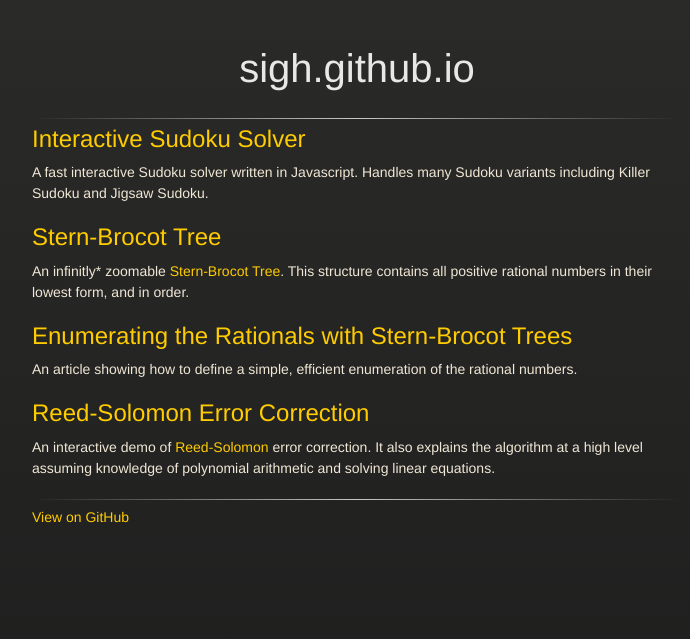
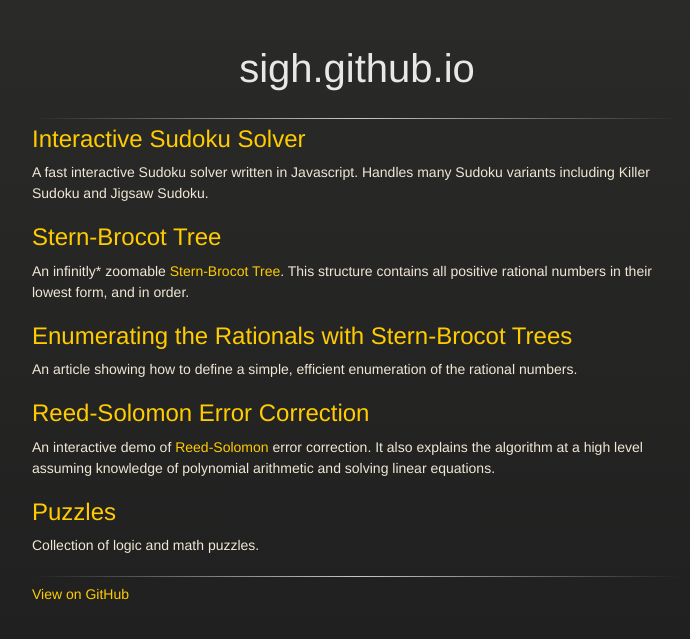
Before and after one commit to sigh/sigh.github.io, a Jekyll site: the page built from index.md, in a window 1280 px wide. Shown: the top 639 px of the page, without its empty margins (283-973 px from the left). Built offline with Jekyll 4.4.1, drawn with Linux system fonts in a browser that asks for light colours.

Commit message:
Add link to puzzles repo.

```diff
--- a/index.md
+++ b/index.md
@@ -3,7 +3,7 @@ layout: default
 title: sigh.github.io
 ---
 
-## [Interactive Sudoku Solver](http://sigh.github.io/Interactive-Sudoku-Solver)
+## [Interactive Sudoku Solver](https://sigh.github.io/Interactive-Sudoku-Solver)
 
 A fast interactive Sudoku solver written in Javascript.
 Handles many Sudoku variants including Killer Sudoku and Jigsaw Sudoku.
@@ -20,10 +20,14 @@ and in order.
 An article showing how to define a simple, efficient enumeration of the rational
 numbers.
 
-## [Reed-Solomon Error Correction](http://sigh.github.io/reed-solomon)
+## [Reed-Solomon Error Correction](https://sigh.github.io/reed-solomon)
 
 An interactive demo of
 [Reed-Solomon](https://en.wikipedia.org/wiki/Reed%E2%80%93Solomon_error_correction)
 error correction.
 It also explains the algorithm at a high level assuming knowledge of polynomial
 arithmetic and solving linear equations.
+
+## [Puzzles](https://sigh.github.io/puzzles)
+
+Collection of logic and math puzzles.
```
